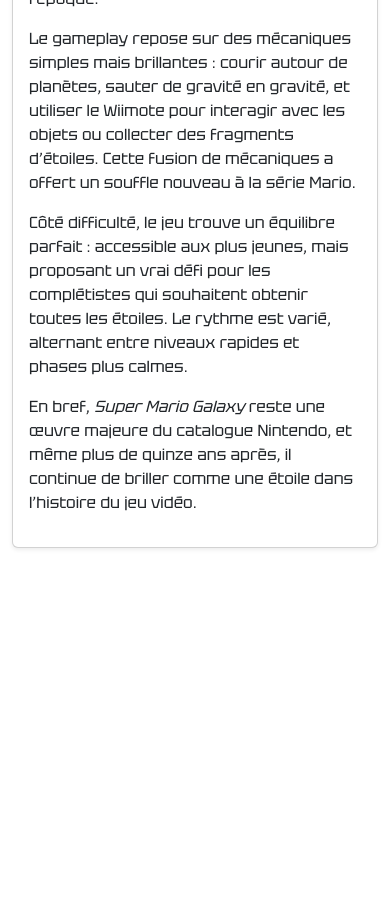
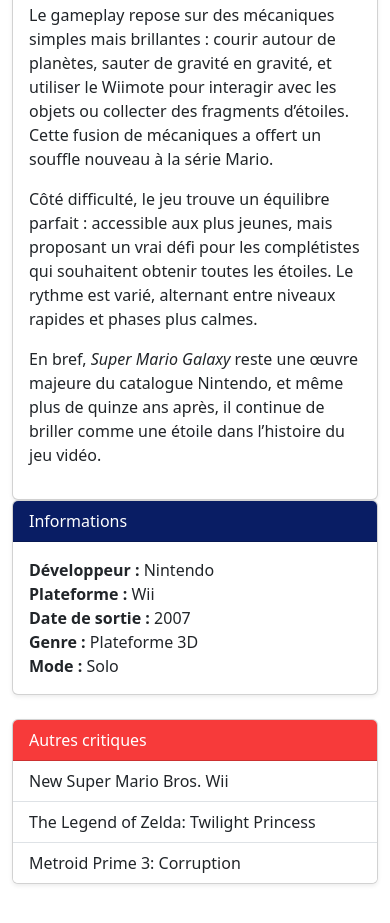
Before and after one commit to PerformX2/ncruz_tp1_582311MO, a website: page index.html in a window 390 px wide. Shown: the part 669-1592 px from the top of the page. Before the commit the page ends 1265 px from the top, so only its background shows below. Drawn offline with nearby package versions, Linux system fonts and the light colour scheme.

Commit message:
main + dark/light + couleur surchargée + .js

```diff
--- /dev/null
+++ b/assets/images/smg_flying/source.txt
@@ -0,0 +1 @@
+https://www.nintendo.com/eu/media/images/08_content_images/games_6/nintendo_switch_7/nswitch_supermario3dallstars/CI_NSwitch_SuperMario3DAllStars_Mario_Galaxy.png
--- /dev/null
+++ b/assets/images/smg_gameplay/source.txt
@@ -0,0 +1 @@
+https://thatsallgames.com/2021/01/08/review-super-mario-3d-all-stars-part-3-super-mario-galaxy-switch/
--- /dev/null
+++ b/assets/images/smg_logo/source.txt
@@ -0,0 +1 @@
+https://upload.wikimedia.org/wikipedia/fr/1/13/Super_Mario_Galaxy_Logo.png
--- /dev/null
+++ b/assets/images/smg_spin/source.txt
@@ -0,0 +1 @@
+https://favpng.com/png_view/super-mario-super-mario-galaxy-2-super-mario-bros-new-super-mario-bros-png/AqsF8B8i
--- a/index.html
+++ b/index.html
@@ -14,7 +14,7 @@
   <body>
     <script src="./src/scripts.js"></script>
 
-    <nav class="navbar navbar-expand-lg navbar-dark bg-dark">
+    <nav class="navbar navbar-expand-lg navbar-dark bg-primary">
       <div class="container">
         <a class="navbar-brand fw-bold" href="#">GameCritiques</a>
         <button class="navbar-toggler" type="button">
@@ -29,11 +29,12 @@
             <li class="nav-item"><a class="nav-link" href="#">Top Jeux</a></li>
             <li class="nav-item"><a class="nav-link" href="#">Contact</a></li>
           </ul>
+          <button class="btn btn-outline-light" id="toggle-dark">DARK</button>
         </div>
       </div>
     </nav>
 
-    <header class="bg-dark text-white text-center py-5">
+    <header class="bg-primary text-white text-center py-5">
       <div class="container">
         <h1 class="display-4">Super Mario Galaxy (Wii)</h1>
         <p class="lead">Une aventure cosmique inoubliable, signée Nintendo</p>
@@ -47,9 +48,65 @@
           <div class="card shadow-sm">
             <div class="card-body">
               <h2 class="card-title mb-4">Un classique intemporel ?</h2>
-              <p> Sorti en 2007 sur Wii, <strong>Super Mario Galaxy</strong> a redéfini la plateforme 3D avec une approche novatrice basée sur la gravité et les petites planètes sphériques. Dès les premières minutes, le joueur est émerveillé par la direction artistique colorée, l’univers enchanteur et la bande-son orchestrale d’une qualité rare pour l’époque. </p> <p> Le gameplay repose sur des mécaniques simples mais brillantes : courir autour de planètes, sauter de gravité en gravité, et utiliser le Wiimote pour interagir avec les objets ou collecter des fragments d’étoiles. Cette fusion de mécaniques a offert un souffle nouveau à la série Mario. </p> <p> Côté difficulté, le jeu trouve un équilibre parfait : accessible aux plus jeunes, mais proposant un vrai défi pour les complétistes qui souhaitent obtenir toutes les étoiles. Le rythme est varié, alternant entre niveaux rapides et phases plus calmes. </p> <p> En bref, <em>Super Mario Galaxy</em> reste une œuvre majeure du catalogue Nintendo, et même plus de quinze ans après, il continue de briller comme une étoile dans l’histoire du jeu vidéo. </p>
+              <p>
+                Sorti en 2007 sur Wii, <strong>Super Mario Galaxy</strong> a
+                redéfini la plateforme 3D avec une approche novatrice basée sur
+                la gravité et les petites planètes sphériques. Dès les premières
+                minutes, le joueur est émerveillé par la direction artistique
+                colorée, l’univers enchanteur et la bande-son orchestrale d’une
+                qualité rare pour l’époque.
+              </p>
+              <p>
+                Le gameplay repose sur des mécaniques simples mais brillantes :
+                courir autour de planètes, sauter de gravité en gravité, et
+                utiliser le Wiimote pour interagir avec les objets ou collecter
+                des fragments d’étoiles. Cette fusion de mécaniques a offert un
+                souffle nouveau à la série Mario.
+              </p>
+              <p>
+                Côté difficulté, le jeu trouve un équilibre parfait : accessible
+                aux plus jeunes, mais proposant un vrai défi pour les
+                complétistes qui souhaitent obtenir toutes les étoiles. Le
+                rythme est varié, alternant entre niveaux rapides et phases plus
+                calmes.
+              </p>
+              <p>
+                En bref, <em>Super Mario Galaxy</em> reste une œuvre majeure du
+                catalogue Nintendo, et même plus de quinze ans après, il
+                continue de briller comme une étoile dans l’histoire du jeu
+                vidéo.
+              </p>
             </div>
           </div>
+        </div>
+      </div>
+      <div class="col-lg-4">
+        <div class="card mb-4 shadow-sm">
+          <div class="card-header bg-info text-white">Informations</div>
+          <div class="card-body">
+            <ul class="list-unstyled mb-0">
+              <li><strong>Développeur :</strong> Nintendo</li>
+              <li><strong>Plateforme :</strong> Wii</li>
+              <li><strong>Date de sortie :</strong> 2007</li>
+              <li><strong>Genre :</strong> Plateforme 3D</li>
+              <li><strong>Mode :</strong> Solo</li>
+            </ul>
+          </div>
+        </div>
+      </div>
+      <div class="col-lg-4">
+        <div class="card shadow-sm">
+          <div class="card-header bg-danger text-white">Autres critiques</div>
+          <ul class="list-group list-group-flush">
+            <li class="list-group-item">New Super Mario Bros. Wii</li>
+            <li class="list-group-item">
+              The Legend of Zelda: Twilight Princess
+            </li>
+            <li class="list-group-item">Metroid Prime 3: Corruption</li>
+          </ul>
+        </div>
+      </div>
+    </main>
   </body>
 
   <footer></footer>
--- a/src/scripts.js
+++ b/src/scripts.js
@@ -0,0 +1,25 @@
+document.addEventListener('DOMContentLoaded', function () {
+  const btn = document.getElementById('toggle-dark');
+  if (!btn) return;
+
+  const saved = localStorage.getItem('site-theme');
+  if (saved === 'dark') {
+    document.body.classList.add('dark-mode');
+    btn.textContent = 'LIGHT';
+  } else {
+    document.body.classList.remove('dark-mode');
+    btn.textContent = 'DARK';
+  }
+
+  btn.addEventListener('click', function () {
+    const isDark = document.body.classList.toggle('dark-mode');
+
+    if (isDark) {
+      btn.textContent = 'LIGHT';
+      document.setItem('site-theme', 'dark');
+    } else {
+      btn.textContent = 'DARK';
+      document.setItem('site-theme', 'light');
+    }
+  });
+});
--- a/src/style.css
+++ b/src/style.css
@@ -1,7 +1,36 @@
 :root,
 [data-bs-theme='light'] {
-  --bs-primary: #ef5552;
-  --bs-primary-rgb: 239, 85, 82;
+  --bs-primary: #343a40;
+  --bs-primary-rgb: 52, 58, 64;
+
+  --bs-secondary: #ffffff;
+  --bs-secondary-rgb: 255, 255, 255;
+
+  --bs-body-bg: var(--bs-secondary);
+  --bs-body-color: #212529;
+
+  --bs-danger: #f73a3a;
+  --bs-danger-rgb: 247, 58, 58;
+
+  --bs-info: #091d64;
+  --bs-info-rgb: 9, 29, 100;
+}
+
+[data-bs-theme='dark'] {
+  --bs-primary: #000000;
+  --bs-primary-rgb: 0, 0, 0;
+
+  --bs-secondary: #343a40;
+  --bs-secondary-rgb: 52, 58, 64;
+
+  --bs-body-bg: var(--bs-secondary);
+  --bs-body-color: #f8f9fa;
+
+  --bs-danger: #f73a3a;
+  --bs-danger-rgb: 247, 58, 58;
+
+  --bs-info: #091d64;
+  --bs-info-rgb: 9, 29, 100;
 }
 
 @font-face {
@@ -25,9 +54,14 @@
   font-style: 'bold';
 }
 
-body {
-  font-family: 'Tektur', sans-serif;
-  font-weight: 400;
+.dark-mode {
+  background-color: #111111 !important;
+  color: #fff !important;
+}
+
+.dark-mode .card {
+  background-color: #111111;
+  color: #fff;
 }
 
 h1,
```
Also changed, not shown: assets/icônes/moon.svg (added), assets/icônes/sun.svg (added), assets/images/smg_flying/smg_flying.png (added), assets/images/smg_gameplay/smg_gameplay.jpg (added), assets/images/smg_spin/smg_spin-edited.png (added), assets/images/smg_spin/smg_spin_original.png (added), 2 other files.
